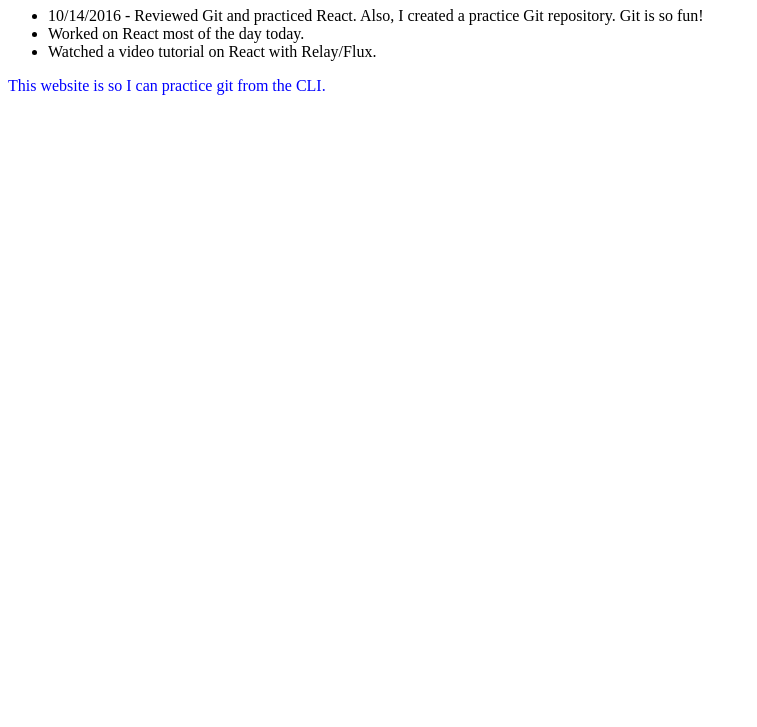
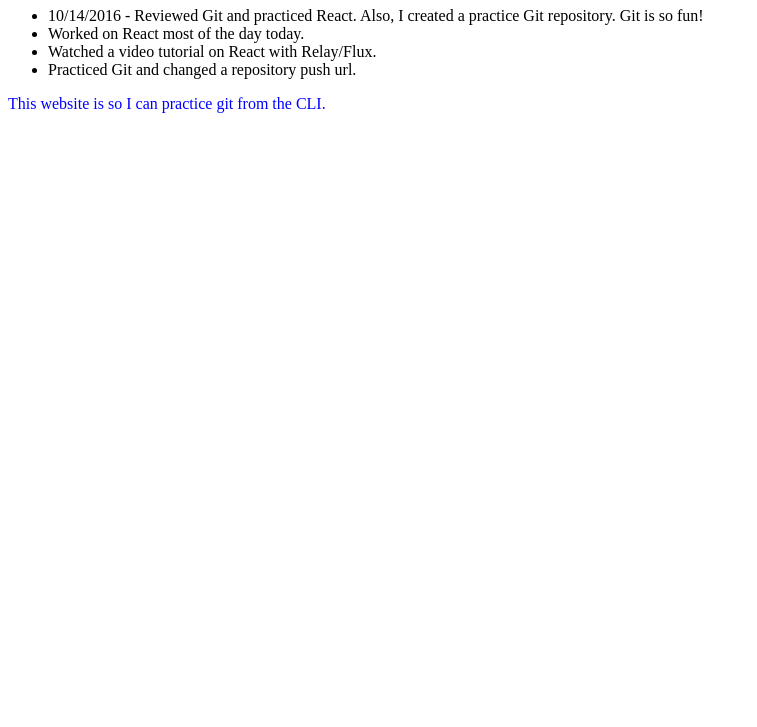
Before and after one commit to pldrake26/git-practice, a plain HTML site: page index.html in a window 1280 px wide. Shown: the part 73-800 px from the top of the page, without its empty margins (0-757 px from the left). Drawn offline with Linux system fonts and the light colour scheme.

Commit message:
Added journal list item.

```diff
--- a/index.html
+++ b/index.html
@@ -10,6 +10,7 @@
 		<li>10/14/2016 - Reviewed Git and practiced React.  Also, I created a practice Git repository.  Git is so fun!</li>
 		<li>Worked on React most of the day today.</li>
 		<li>Watched a video tutorial on React with Relay/Flux.</li>
+		<li>Practiced Git and changed a repository push url.</li>
 	</ul>
 	<p style="color: blue">This website is so I can practice git from the CLI.</p>
 </body>
```
